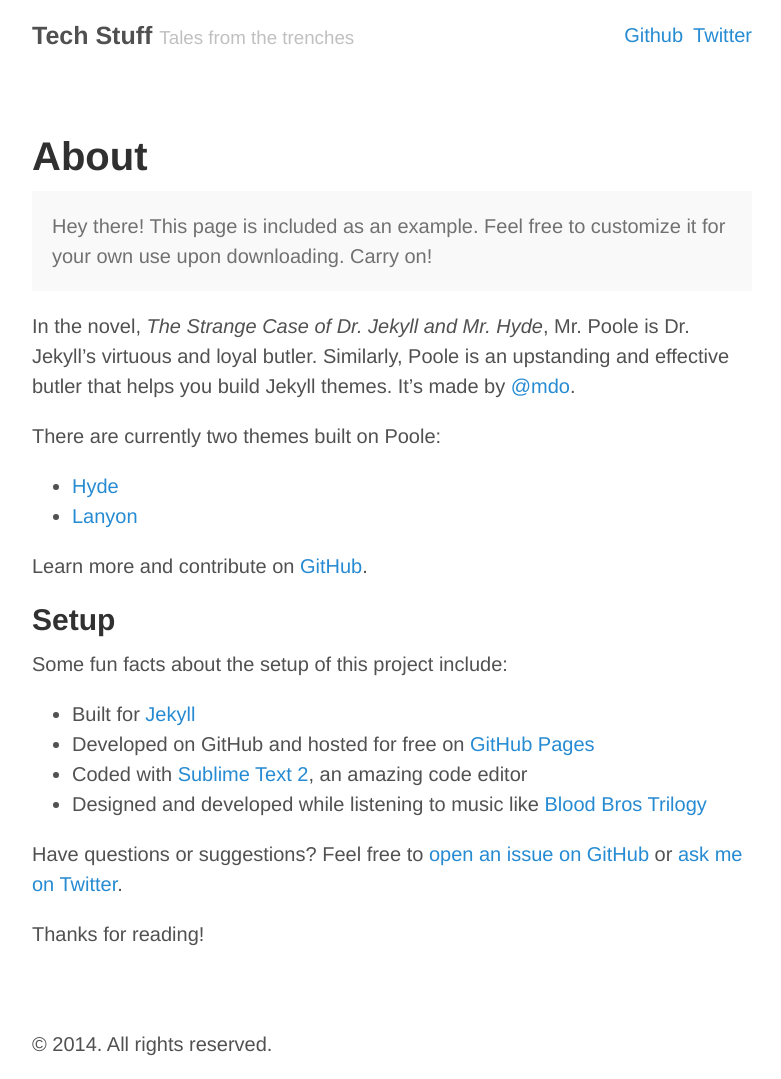
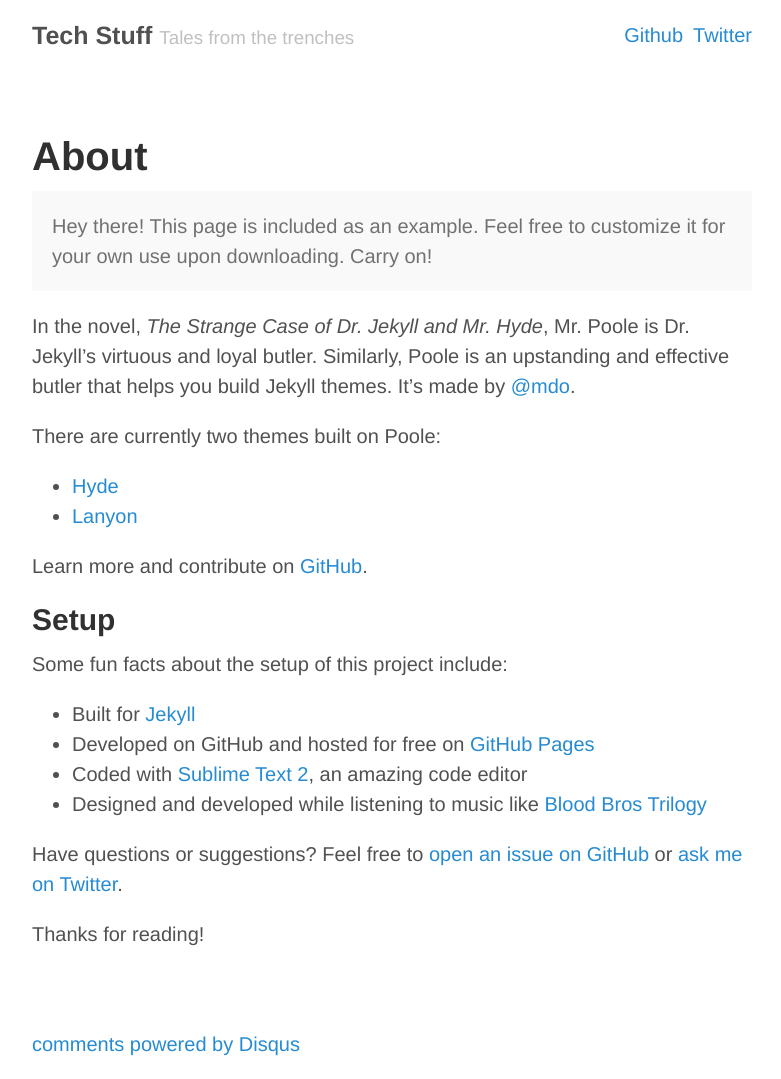
Before and after one commit to rodnaph/rodnaph.github.io, a Jekyll site: the page built from about.md, in a window 1280 px wide. Shown: the whole page, without its empty margins (248-1029 px from the left). Built offline with Jekyll 4.4.1, drawn with Linux system fonts in a browser that asks for light colours; Markdown is read by kramdown in place of the engine named in the settings; comment, search, counter and statistics services are not loaded.

Commit message:
added disqus for comments

```diff
--- a/_layouts/default.html
+++ b/_layouts/default.html
@@ -33,11 +33,6 @@
 
       {{ content }}
 
-      <div class="footer">
-        <p>
-          &copy; {{ site.time | date: '%Y' }}. All rights reserved.
-        </p>
-      </div>
     </div>
 
   </body>
--- a/_layouts/page.html
+++ b/_layouts/page.html
@@ -6,3 +6,18 @@ layout: default
   <h1 class="page-title">{{ page.title }}</h1>
   {{ content }}
 </div>
+
+<div id="disqus_thread"></div>
+<script type="text/javascript">
+    /* * * CONFIGURATION VARIABLES: EDIT BEFORE PASTING INTO YOUR WEBPAGE * * */
+    var disqus_shortname = 'rodnaph'; // required: replace example with your forum shortname
+
+    /* * * DON'T EDIT BELOW THIS LINE * * */
+    (function() {
+        var dsq = document.createElement('script'); dsq.type = 'text/javascript'; dsq.async = true;
+        dsq.src = '//' + disqus_shortname + '.disqus.com/embed.js';
+        (document.getElementsByTagName('head')[0] || document.getElementsByTagName('body')[0]).appendChild(dsq);
+    })();
+</script>
+<noscript>Please enable JavaScript to view the <a href="http://disqus.com/?ref_noscript">comments powered by Disqus.</a></noscript>
+<a href="http://disqus.com" class="dsq-brlink">comments powered by <span class="logo-disqus">Disqus</span></a>
```
